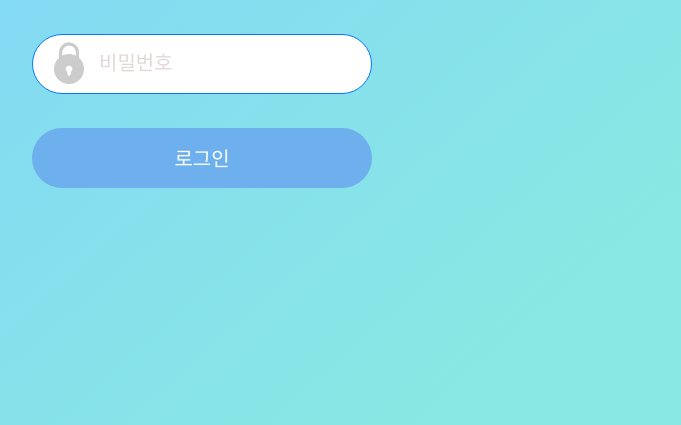
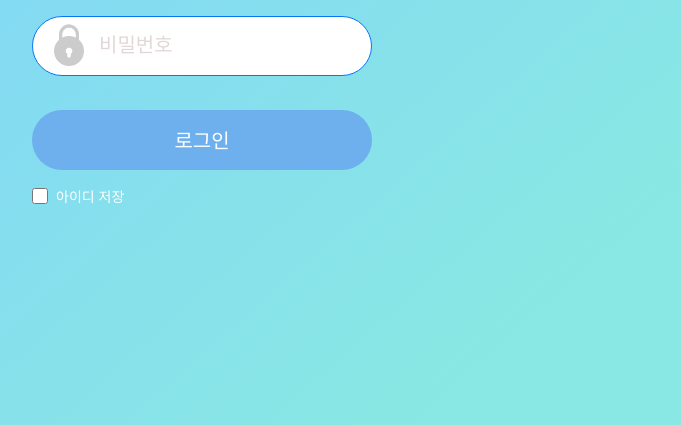
Before and after one commit to gkaehfldk-lab/web, a plain HTML site: page index.html in a window 1280 px wide. Shown: the part 375-800 px from the top of the page, without its empty margins (438-1119 px from the left). Drawn offline with Linux system fonts and the light colour scheme; a web font is replaced by a local one.

Commit message:
2026-11-26 아이디저장 체크박스 생성

```diff
--- a/index.css
+++ b/index.css
@@ -157,6 +157,22 @@ button:active {
   transform: scale(0.99);
 }
 
+.idchk {
+  display: flex;
+  align-items: center;
+  gap: 8px;
+  margin-top: -18px;
+  cursor: pointer;
+  font-size: 14px;
+}
+
+.idchk input {
+  width: 16px;
+  height: 16px;
+  margin: 0;
+  accent-color: #0877f6;
+}
+
 .form-status,
 .sr-only {
   position: absolute;
--- a/index.html
+++ b/index.html
@@ -41,6 +41,10 @@
 
           <button type="submit">로그인</button>
           <p class="form-status" id="form-status" aria-live="polite"></p>
+          <label class="idchk">
+            <input id="save-id" name="saveId" type="checkbox" />
+            <span>아이디 저장</span>
+          </label>
         </form>
       </section>
     </main>
```
